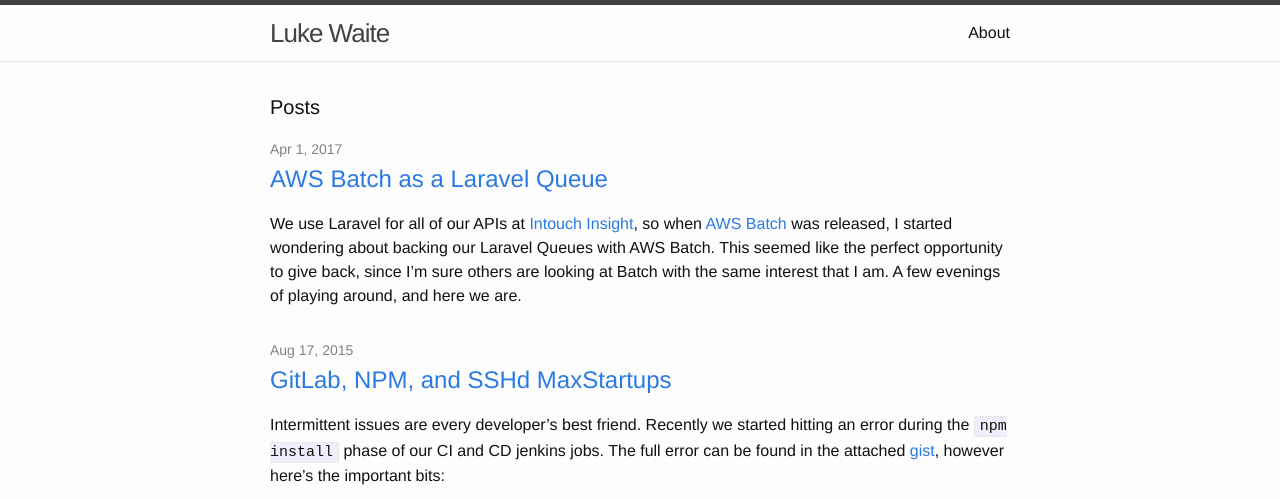
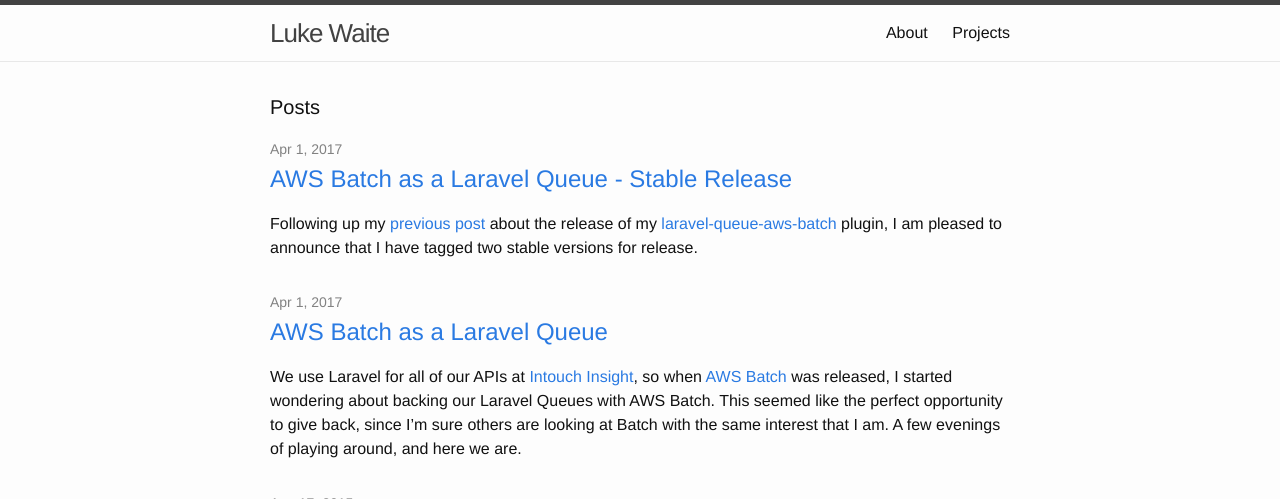
Before and after one commit to lukewaite/lukewaite.github.io, a Jekyll site: the page built from index.html, in a window 1280 px wide and 900 px high, cut to the strip 0-499 px from the top of the window. Built offline with Jekyll 4.4.1, drawn with Linux system fonts in a browser that asks for light colours.

Commit message:
Publish projects page, and stable release of laravel-queue-aws-batch

```diff
--- a/_posts/2017-04-01-laravel-queue-aws-batch.markdown
+++ b/_posts/2017-04-01-laravel-queue-aws-batch.markdown
@@ -14,15 +14,19 @@
 
 I've just published the initial release of my [laravel-queue-aws-batch][batch_queue] plugin on [packagist][packagist].
 
-Initially the plugin has been built for Laravel 5.1, since we use the LTS releases. Support for 5.4 will be coming, or
+Initially the plugin has been built for Laravel 5.1, since we use the LTS releases. ~~Support for 5.4 will be coming, or
 quite possibly could already be working, but I need to review what has changed in the underlying queue classes before
-making that promise.
+making that promise.~~
 
 If you review the [implementation][batch_queue], you'll see that I based my work off the `DatabaseQueue`
 class, as we need a place to store jobs before batch can process them. Serializing the entire job payload and passing that
 as a string through the job submission to batch seemed like it could be error prone, to say the least.
 
-Tests are needed, and will be coming. I'd love to hear feedback, or receive pull requests for improvements.
+~~Tests are needed, and will be coming.~~ I'd love to hear feedback, or receive pull requests for improvements.
+
+### Update - Stable Releases are now available
+[Stable releases are now available]({{ site.baseurl }}{% post_url 2017-04-09-laravel-queue-aws-batch-stable %}) for Laravel 5.1
+through to Laravel 5.4.
 
 ### Feedback
 How has this worked for you? Found a problem? Let me know and open an [issue][issues]!
--- /dev/null
+++ b/_posts/2017-04-09-laravel-queue-aws-batch-stable.markdown
@@ -0,0 +1,20 @@
+---
+layout: post
+title:  "AWS Batch as a Laravel Queue - Stable Release"
+date:   2017-04-01 11:50:00
+categories: aws laravel batch queue
+---
+
+Following up my [previous post]({{ site.baseurl }}{% post_url 2017-04-01-laravel-queue-aws-batch %}) about the release of my [laravel-queue-aws-batch][batch_queue] plugin, I am pleased
+to announce that I have tagged two stable versions for release.
+
+<!--more-->
+
+Version 1.0 has been tagged supporting Laravel 5.1, 5.2, and 5.3.
+
+Version 2.0 has been tagged supporting Laravel 5.4.
+
+### Feedback
+How has this worked for you? Found a problem? Let me know and open an [issue][issues]!
+
+[batch_queue]:     https://github.com/lukewaite/laravel-queue-aws-batch
--- /dev/null
+++ b/projects.md
@@ -0,0 +1,17 @@
+---
+layout: page
+title: Projects
+permalink: /projects/
+---
+
+I have had the pleasure of open sourcing two pacakges which I found myself
+writing and discovered there might be a wider audience for.
+
+### Laravel Queue Connector for AWS Batch
+* [GitHub](https://github.com/lukewaite/laravel-queue-aws-batch/)
+* [Packagist](https://packagist.org/packages/lukewaite/laravel-queue-aws-batch)
+
+
+### Logstash Input for CloudWatch Logs
+* [GitHub](https://github.com/lukewaite/logstash-input-cloudwatch-logs/)
+* [RubyGems](https://rubygems.org/gems/logstash-input-cloudwatch_logs/)
```
Also changed, not shown: Gemfile (added, +28 -0 lines), about.md (+1 -1 lines), Gemfile.lock (added), 1 other file.
